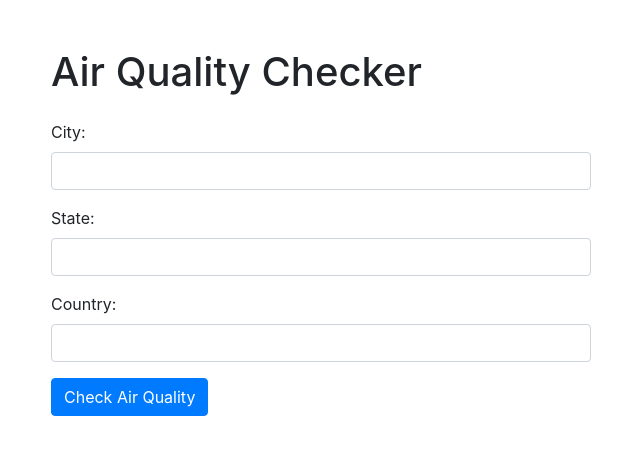
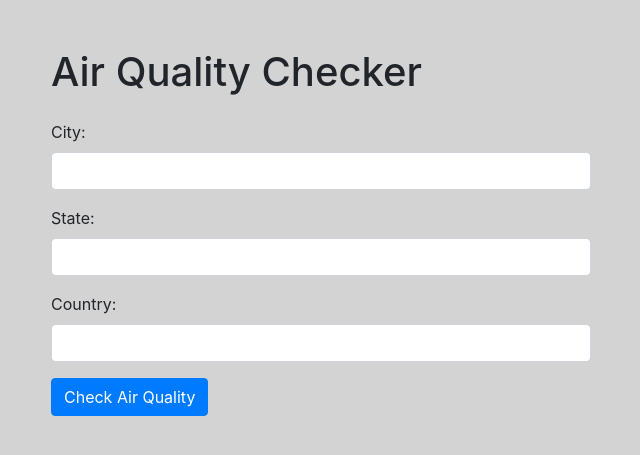
Before and after one commit to analiesegale/AirQuality-Map_HCI584, a Flask app: page / in a window 1280 px wide. Shown: the top 455 px of the page, without its empty margins (34-674 px from the left). Run offline with Flask 3, Linux system fonts and the light colour scheme; some libraries are stand-ins or nearby versions.

Commit message:
Changed background color, edited files

```diff
--- a/app_CH2.py
+++ b/Gale_Main.py
@@ -117,8 +117,7 @@ def get_air_quality():
         popup = folium.Popup(html, max_width=300)
         tooltip = f"{aqi} AQI for {main_pollutant}"
 
-        # add a marker for user location (maybe change icon to something more polluty?
-        # Also, you should change the color of the marker based on the AQI value
+        # add a marker for user location
         folium.Marker([lat, lon], popup=popup, tooltip=tooltip, icon=folium.Icon(color=icon_colors(aqi))).add_to(folium_map)
 
         # convert to html, so we can embed it
--- a/templates/index.html
+++ b/templates/index.html
@@ -10,7 +10,7 @@
 
     <style>
         body {
-            background-color: #ffffff;
+            background-color: #D3D3D3;
         }
     </style>
 </head>
```
Also changed, not shown: 1 other file.
